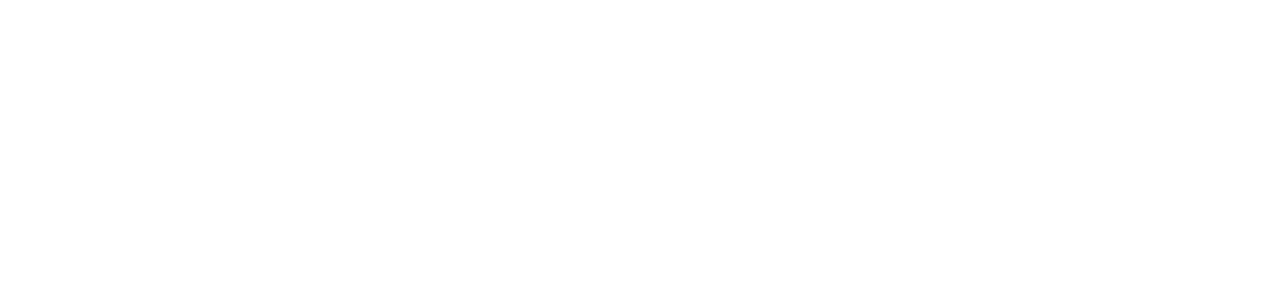
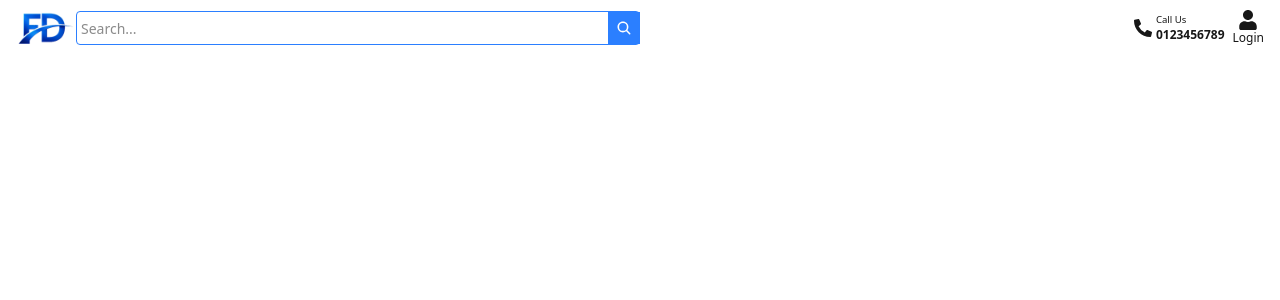
Before and after one commit to kayesmahmud000/fast-dokan, a Next.js app: page / in a window 1280 px wide. Shown: the top 300 px of the page. Built offline with nearby package versions, Linux system fonts and the light colour scheme.

Commit message:
added the top navbar content

```diff
--- a/src/app/globals.css
+++ b/src/app/globals.css
@@ -29,5 +29,5 @@
 }
 
 .baseContainer {
-  @apply max-w-7xl mx-auto w-full px-4 md:px-10;
+  @apply max-w-7xl mx-auto w-full px-4;
 }
--- a/src/components/custom/Navbar.jsx
+++ b/src/components/custom/Navbar.jsx
@@ -1,9 +1,63 @@
+import Image from 'next/image';
 import React from 'react';
+import { IoSearch } from 'react-icons/io5';
+import { FaPhoneAlt } from 'react-icons/fa';
 
 const Navbar = () => {
   return (
-    <nav className="py-1">
-      <div className="baseContainer"></div>
+    <nav className="py-2">
+      <div className="baseContainer">
+        <div className="flex justify-between items-center ">
+          <div className="flex w-1/2">
+            <Image
+              src="/images/navbar/logo.png"
+              alt="logo"
+              width={60}
+              height={60}
+              className=""
+            />
+            <form className="relative flex justify-center items-center overflow-hidden w-full">
+              <input
+                type="text"
+                id="search"
+                required
+                placeholder="Search..."
+                className="border border-blue-500 relative w-full rounded p-1 placeholder:text-sm"
+              />
+              <button
+                type="submit"
+                className="absolute right-0 bg-blue-500 p-2 text-white font-bold cursor-pointer"
+              >
+                <IoSearch />
+              </button>
+            </form>
+          </div>
+          <div className="flex gap-2">
+            <div className="flex items-center gap-1">
+              <FaPhoneAlt className="text-lg" />
+              <div className="grid">
+                <span className="text-[.6rem]">Call Us</span>
+                <span className="text-xs font-semibold">0123456789</span>
+              </div>
+            </div>
+            <div className="grid text-center place-items-center">
+              <svg
+                stroke="currentColor"
+                fill="currentColor"
+                strokeWidth="0"
+                viewBox="0 0 448 512"
+                className="text-xl"
+                height="1em"
+                width="1em"
+                xmlns="http://www.w3.org/2000/svg"
+              >
+                <path d="M224 256c70.7 0 128-57.3 128-128S294.7 0 224 0 96 57.3 96 128s57.3 128 128 128zm89.6 32h-16.7c-22.2 10.2-46.9 16-72.9 16s-50.6-5.8-72.9-16h-16.7C60.2 288 0 348.2 0 422.4V464c0 26.5 21.5 48 48 48h352c26.5 0 48-21.5 48-48v-41.6c0-74.2-60.2-134.4-134.4-134.4z"></path>
+              </svg>
+              <span className="text-xs">Login</span>
+            </div>
+          </div>
+        </div>
+      </div>
     </nav>
   );
 };
```
Also changed, not shown: package.json (+4 -3 lines), public/images/navbar/user.png, 1 other file (tests, documents, lock files or other folders).
